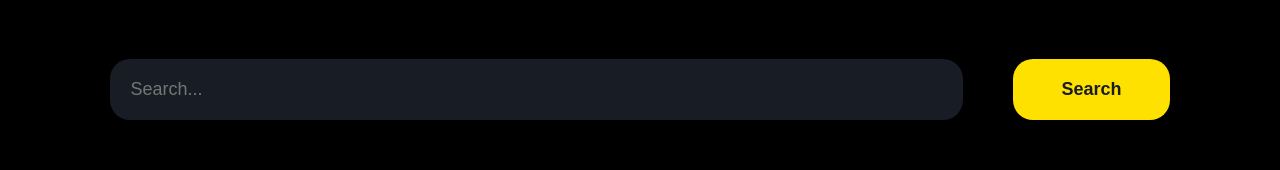
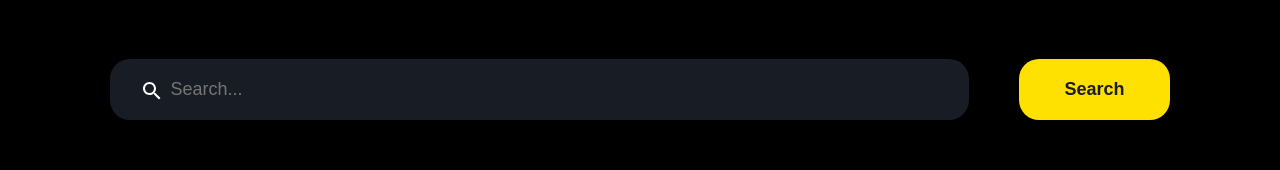
Before and after one commit to elizabet-bagdasaryan/css-battle-solutions, a React (Vite) app: page / in a window 1280 px wide. Shown: the top 170 px of the page. Built offline with nearby package versions, Linux system fonts and the light colour scheme.

Commit message:
wip: add material uis

```diff
--- a/package.json
+++ b/package.json
@@ -10,6 +10,10 @@
     "preview": "vite preview"
   },
   "dependencies": {
+    "@emotion/react": "^11.11.1",
+    "@emotion/styled": "^11.11.0",
+    "@mui/icons-material": "^5.14.8",
+    "@mui/material": "^5.14.8",
     "react": "^18.2.0",
     "react-dom": "^18.2.0",
     "styled-components": "^6.0.7"
--- a/src/Search/Search.css
+++ b/src/Search/Search.css
@@ -11,6 +11,7 @@
 	border-radius: 20px;
 	color: white;
 	font-size: 18px;
+	padding-left: 60px;
 }
 .search button {
 	width: 200px;
@@ -22,3 +23,10 @@
 	font-weight: 600;
 	font-size: 18px;
 }
+
+.icon {
+	color: white;
+	position: absolute;
+	left: 0;
+	margin: 20px 0 0 140px;
+}
--- a/src/Search/Search.tsx
+++ b/src/Search/Search.tsx
@@ -1,5 +1,7 @@
 import { useState } from "react";
 import "./Search.css";
+import SearchIcon from "@mui/icons-material/Search";
+
 interface SearchBarProps {
 	onSearch: (query: string) => void;
 }
@@ -17,6 +19,7 @@ const SearchBar: React.FC<SearchBarProps> = ({ onSearch }) => {
 
 	return (
 		<div className="search">
+			<SearchIcon className="icon" />
 			<input
 				type="text"
 				placeholder="Search..."
```
Also changed, not shown: 1 other file (tests, documents, lock files or other folders).
